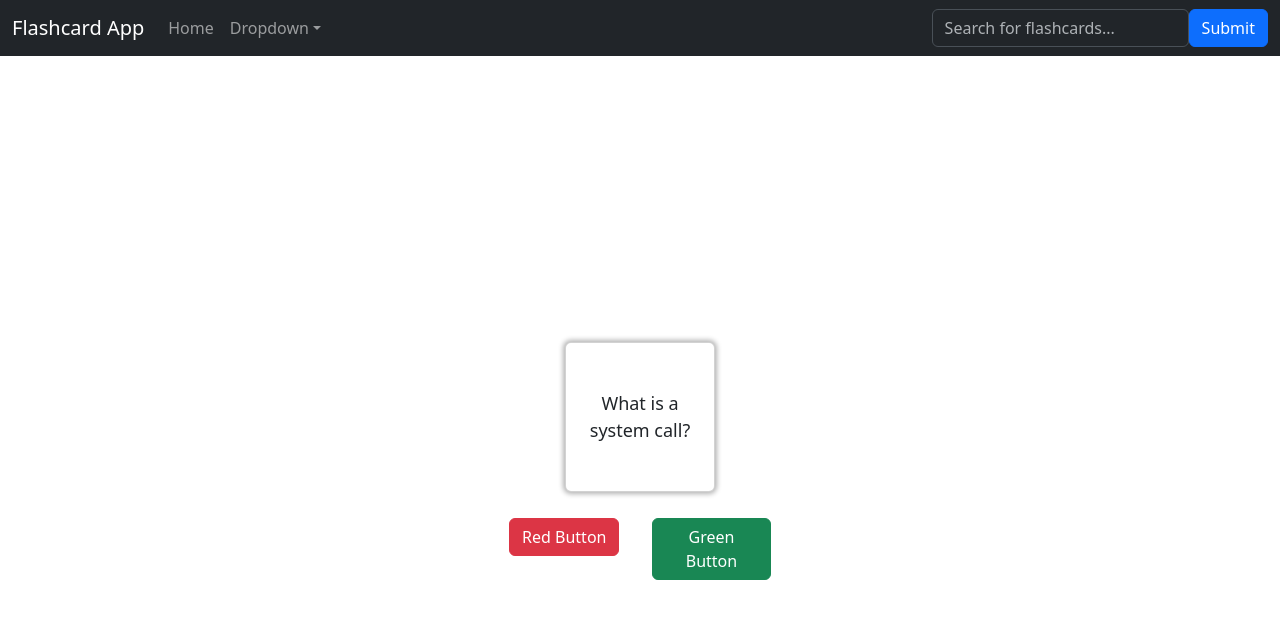
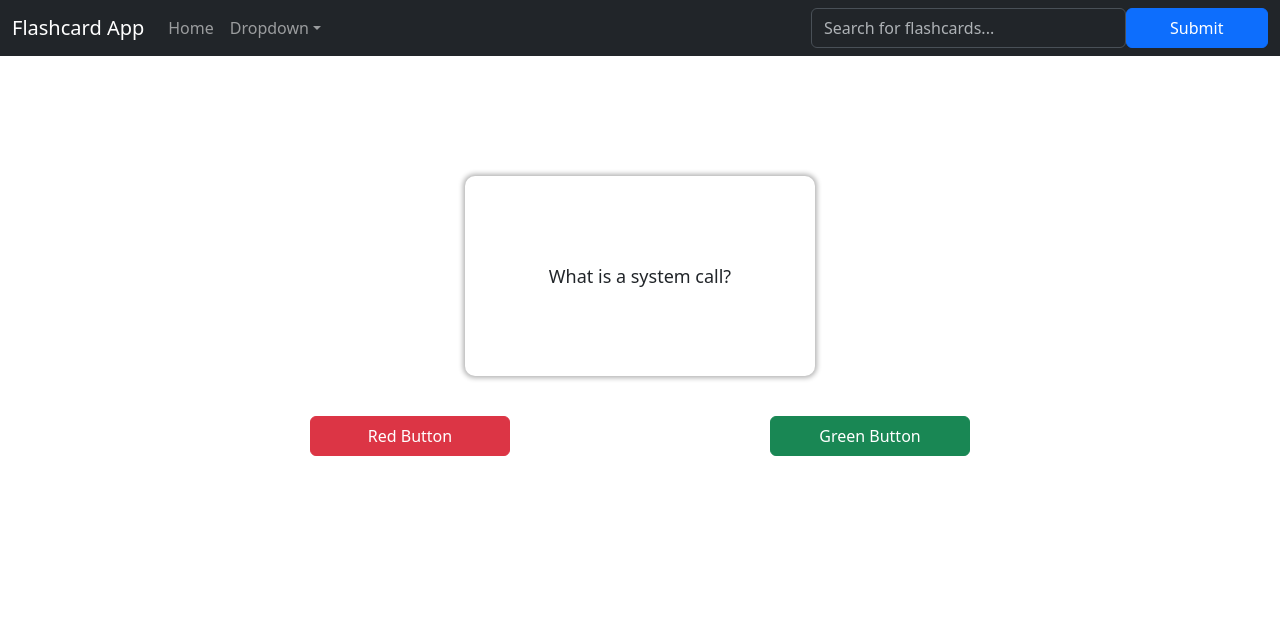
Before and after one commit to Rprasad2400/FlashCardApp, a React (Create React App) app in the folder src/flashcardapp/: page /FlashcardDisplay in a window 1280 px wide. Shown: the top 618 px of the page. Built offline with nearby package versions, Linux system fonts and the light colour scheme.

Commit message:
organized somefiles

```diff
--- a/src/flashcardapp/src/App.css
+++ b/src/flashcardapp/src/App.css
@@ -13,7 +13,7 @@
   box-shadow: 0 0 5px 2px rgba(0, 0, 0, .3);
   box-sizing: border-box; /* Includes padding in width/height */
   background-color: white;
-  width: 150px;
+  width: 200px;
   aspect-ratio: 1 / 1; /* Maintain a 1:1 aspect ratio (square) */
   margin: 10px; /* Space between cards */
   flex-direction: column;
--- a/src/flashcardapp/src/App.js
+++ b/src/flashcardapp/src/App.js
@@ -13,7 +13,7 @@ import StudyNow from './Views/StudyNow';
 import OSFlash from './Views/OSflash';
 import OSmod1 from './Views/OSmod1';
 import Nav from './Components/nav';
-import FlashCardDisplay from './Views/FlashCardDisplay';
+import FlashCardDisplay from './Views/carddisplay/FlashCardDisplay';
 
 function App() {
   return (
--- a/src/flashcardapp/src/Components/FlashcardList.js
+++ b/src/flashcardapp/src/Components/FlashcardList.js
@@ -5,7 +5,7 @@ import Row from 'react-bootstrap/Row';
 import Col from 'react-bootstrap/Col';
 import Nav from 'react-bootstrap/Nav';
 
-import Flashcard from './Flashcard';
+import Flashcard from './flashcard/Flashcard';
 import '../App.css';
 
 export default function FlashcardList({ flashcards }) {
--- a/src/flashcardapp/src/Components/Flashcard.js
+++ b/src/flashcardapp/src/Components/flashcard/Flashcard.js
@@ -1,17 +1,20 @@
 // JavaScript source code
 import React, { useState } from 'react';
 import { Container } from 'react-bootstrap';
-import '../App.css';
+import styles from './Flashcard.module.css';
 
-export default function Flashcard({ flashcard }) {
+export default function Flashcard({ flashcard, width, height }) {
     const [flip, setFlip] = useState(false)
     return (
 
+
       <div
-        className={`card ${flip ? 'flip' : ''}`} /* creates a class "card" and, if flip is true, "flip"*/
+      className={`${styles.card} ${flip ? styles.flip : ''}`}  // Applying styles
+      style={{ width: width, height: height }} /* creates a class "card" and, if flip is true, "flip"*/
         onClick={() => setFlip(!flip)}
       >
-        <div className="front">
+
+        <div className={styles.front}>
             {flashcard.question}
             {/* <div className= "flashcard-options">
                 {flashcard.options.map(option => {
@@ -19,7 +22,8 @@ export default function Flashcard({ flashcard }) {
                 })}
             </div> */}
         </div>
-            <div className='back'>{flashcard.answer}</div>
+            <div className={styles.back}>{flashcard.answer}</div>
       </div>
+
     );
   }
--- /dev/null
+++ b/src/flashcardapp/src/Components/flashcard/Flashcard.module.css
@@ -0,0 +1,100 @@
+/* Makes card responsive to page changes*/
+.card{
+    display: flex;  /* Align content inside card */
+    justify-content: center;
+    align-items: center;
+    position: relative;
+    padding: 10px; /* Adds internal spacing */
+    border-radius: 10px;  /* Rounded corners for visual appeal */
+    box-shadow: 0 0 5px 2px rgba(0, 0, 0, .3);
+    box-sizing: border-box; /* Includes padding in width/height */
+    background-color: white;
+    width: var(--flashcard-width, 150px); /* Default to 300px if not set */
+    height: var(--flashcard-height, 150px); /* Default to 300px if not set */
+    margin: 10px; /* Space between cards */
+    flex-direction: column;
+    transform: perspective(1000px) rotateY(var(--rotate-y, 0)) translateY(var(--translate-y, 0));
+    transform-style: preserve-3d; /*Things on back now go on front*/
+    transition: 150ms; /* Allows for rotation animation*/
+    cursor: pointer; /* mouse turns into click icon when hovering*/
+    /*overflow: hidden;*/
+  }
+
+
+
+
+
+.card:hover {
+    --translate-y: -2px;
+    box-shadow: 0 0 5px 2px rgba(0, 0, 0, .5);
+  }
+
+  .card.flip {
+    --rotate-y: 180deg;
+  }
+
+  .card-grid {
+    display: flex;
+    flex-wrap: wrap; /* Ensures flashcards wrap to the next row */
+    gap: 20px; /* Adds space between flashcards */
+    justify-content: flex-start; /* Aligns flashcards to the left */
+  }
+
+  .flashcard-options {
+    display: flex; /* Flex layout for options */
+    flex-wrap: wrap; /* Allow wrapping if options overflow */
+    gap: 5px; /* Add space between options */
+    justify-content: flex-start; /* Align options to the left */
+    margin-top: 10px; /* Add spacing above options */
+  }
+
+  /*Styles the options */
+/*.flashcard-option {
+  background-color: #007bff; /* Blue background for options */
+/*  color: white; /* White text */
+/*  padding: 5px 10px; /* Padding inside the option */
+/*  border-radius: 5px; /* Rounded corners for options */
+/*  font-size: 14px; /* Font size for options */
+/*  text-align: center; /* Center text */
+/*  max-width: 100%; /* Prevent options from exceeding card width */
+/*}*/
+
+/* May not be needed */
+.flashcard-container {
+    display: flex;
+    flex-wrap: wrap; /* Ensures cards wrap to the next row if needed */
+    gap: 20px; /* Adds space between cards */
+    justify-content: flex-start; /* Aligns cards to the left */
+    padding: 10px; /* Optional padding for the container */
+  }
+
+  /* May not do anything*/
+  .flashcard-list {
+    display: flex;
+    flex-wrap: wrap;
+    gap: 20px;
+    justify-content: flex-start; /* Align flashcards to the left */
+    padding: 10px; /* Optional padding inside the container */
+  }
+
+  /* So back and front of the card don't offset each other*/
+  .card .front,
+  .card .back {
+    position: absolute; /* Stack .front and .back on top of each other */
+    width: 100%;
+    height: 100%;
+    top: 0; /* Align to the top of the card */
+    left: 0; /* Align to the left of the card */
+    backface-visibility: hidden; /* Hide the back when the front is visible */
+    display: flex; /* Align text and options */
+    justify-content: center; /* Center content horizontally */
+    align-items: center; /* Center content vertically */
+    text-align: center;
+    font-size: 18px;
+    padding: 10px;
+    box-sizing: border-box; /* Include padding in width/height */
+  }
+
+  .card .back {
+    transform: rotateY(180deg);
+  }
--- a/src/flashcardapp/src/Views/FlashCardDisplay.js
+++ b/src/flashcardapp/src/Views/carddisplay/FlashCardDisplay.js
@@ -1,7 +1,7 @@
 import React from 'react';
 import { Container, Button, Row, Col } from 'react-bootstrap';
-import Flashcard from '../Components/Flashcard';
-import '../App.css';
+import Flashcard from '../../Components/flashcard/Flashcard';
+import styles from './carddisplay.modules.css';
 
 const SAMPLE_FLASHCARDS = [
     {
@@ -28,6 +28,7 @@ export default function FlashCardDisplay() {
 
     const onRedButtonClick = () => {
         setCurrentIndex((prevIndex) => (prevIndex + 1) % SAMPLE_FLASHCARDS.length);
+
     };
 
     const onGreenButtonClick = () => {
@@ -35,13 +36,15 @@ export default function FlashCardDisplay() {
     };
 
     return (
-        <Container className="d-flex flex-column align-items-center justify-content-center" style={{ height: '100vh' }}>
-            <Flashcard flashcard={SAMPLE_FLASHCARDS[currentIndex]} />
-            <Row className="mt-3">
-                <Col>
+        <Container className={styles.container}>
+            <Row className={styles.row}>
+            <Flashcard width="350px" height="200px" flashcard={SAMPLE_FLASHCARDS[currentIndex]} />
+            </Row>
+            <Row className={styles.row}>
+                <Col className={styles.col}>
                     <Button variant="danger" onClick={onRedButtonClick}>Red Button</Button>
                 </Col>
-                <Col>
+                <Col className={styles.col}>
                     <Button variant="success" onClick={onGreenButtonClick}>Green Button</Button>
                 </Col>
             </Row>
--- /dev/null
+++ b/src/flashcardapp/src/Views/carddisplay/carddisplay.modules.css
@@ -0,0 +1,37 @@
+.container {
+    display: flex;
+    flex-direction: column;
+    align-items: center;
+    justify-content: center;
+    align-self: center;
+    width: 100%;
+    height: 100%;
+    padding: 100px;
+    align-self: center;
+
+}
+
+
+
+.row {
+    padding: 10px;
+    align-items: center;
+    width: 100%;
+    display: flex;
+    justify-content: space-around;
+}
+
+button {
+    width: 200px;
+    height: 40px;
+    font-size: 16px;
+    align-self: center;
+}
+
+.col {
+    padding: 10px;
+    align-items: center;
+    width: 100%;
+    display: flex;
+    justify-content: space-around;
+}
```
